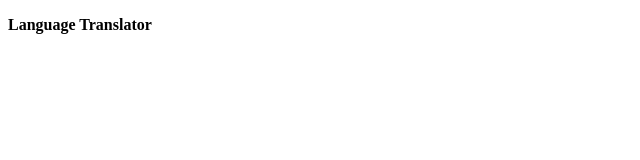
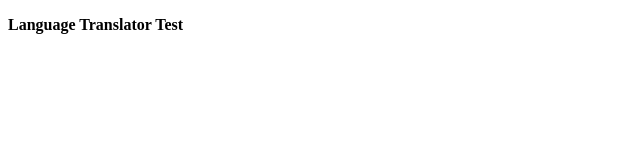
Before and after one commit to hiraPatkar/localRepo, a plain HTML site: page index.html in a window 1280 px wide. Shown: the full height of the page, 0-640 px from the left. Drawn offline with Linux system fonts and the light colour scheme.

Commit message:
Added New Branch

```diff
--- a/index.html
+++ b/index.html
@@ -3,9 +3,9 @@
 <head>
     <meta charset="UTF-8">
     <meta name="viewport" content="width=device-width, initial-scale=1.0">
-    <title>Language Translator</title>
+    <title>Language Translator Test</title>
 </head>
 <body>
-    <p><b>Language Translator</b></p>
+    <p><b>Language Translator Test</b></p>
 </body>
 </html>
```
